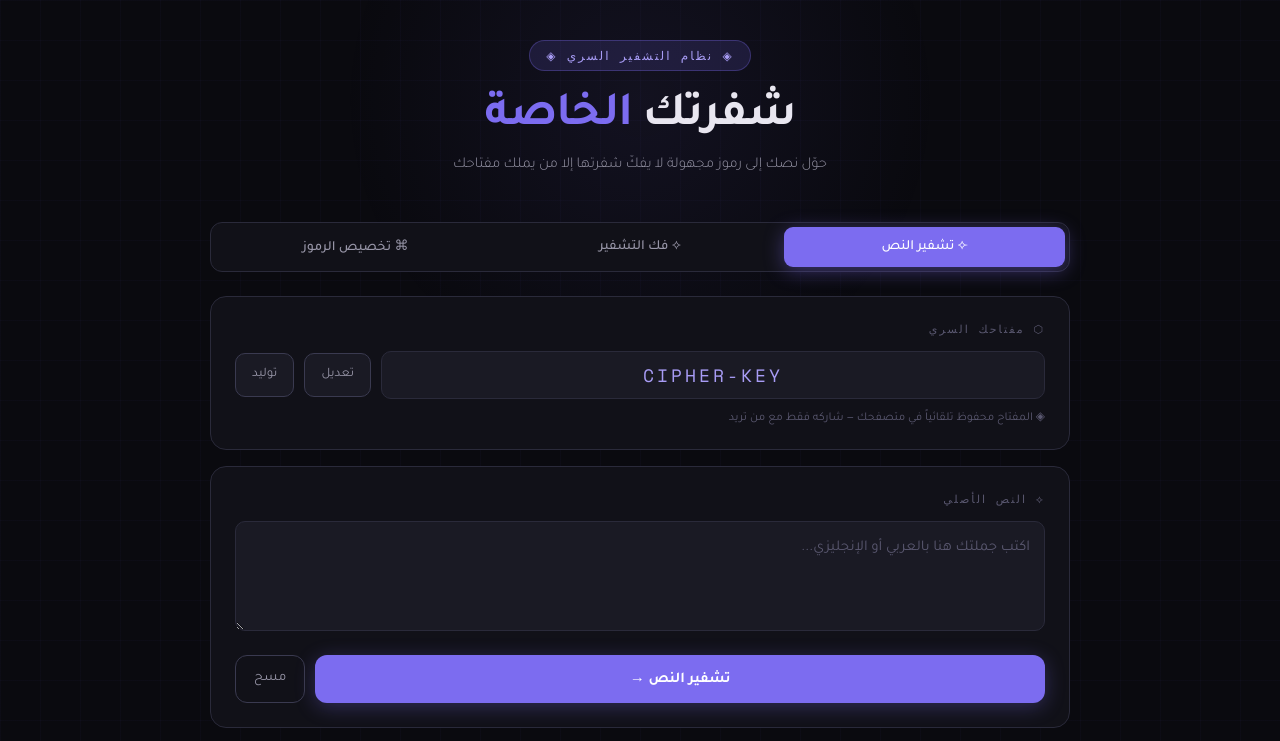
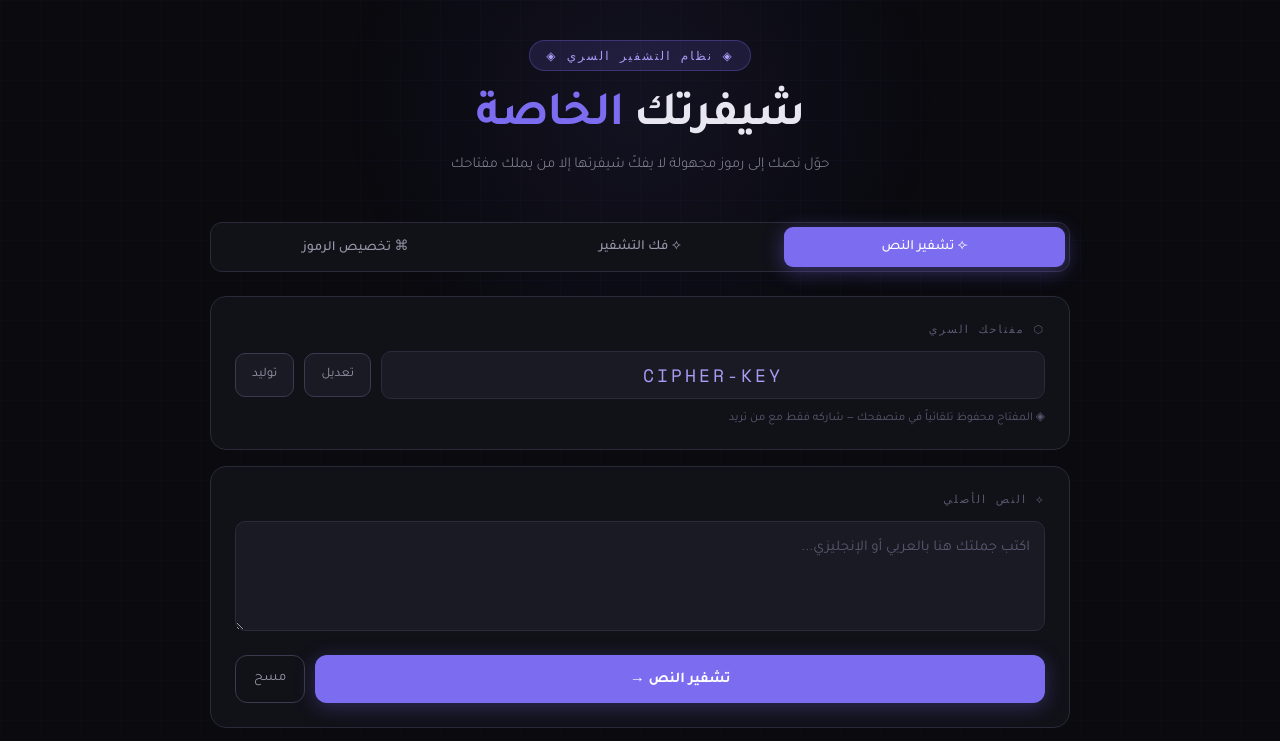
Before and after one commit to txc21/Cipher, a plain HTML site: page index.html in a window 1280 px wide. Shown: the top 741 px of the page. Drawn offline with nearby package versions, Linux system fonts and the light colour scheme.

Commit message:
Update index.html

```diff
--- a/index.html
+++ b/index.html
@@ -3,7 +3,7 @@
 <head>
 <meta charset="UTF-8">
 <meta name="viewport" content="width=device-width, initial-scale=1.0">
-<title>شفرتي السرية</title>
+<title>شيفرتي السرية</title>
 <link href="https://fonts.googleapis.com/css2?family=Tajawal:wght@300;400;500;700&family=Space+Mono:wght@400;700&display=swap" rel="stylesheet">
 <style>
   :root {
@@ -459,8 +459,8 @@
 
   <div class="header">
     <div class="header-badge">◈ نظام التشفير السري ◈</div>
-    <h1>شفرتك <span>الخاصة</span></h1>
-    <p>حوّل نصك إلى رموز مجهولة لا يفكّ شفرتها إلا من يملك مفتاحك</p>
+    <h1>شيفرتك <span>الخاصة</span></h1>
+    <p>حوّل نصك إلى رموز مجهولة لا يفكّ شيفرتها إلا من يملك مفتاحك</p>
   </div>
 
   <!-- Tabs -->
```
